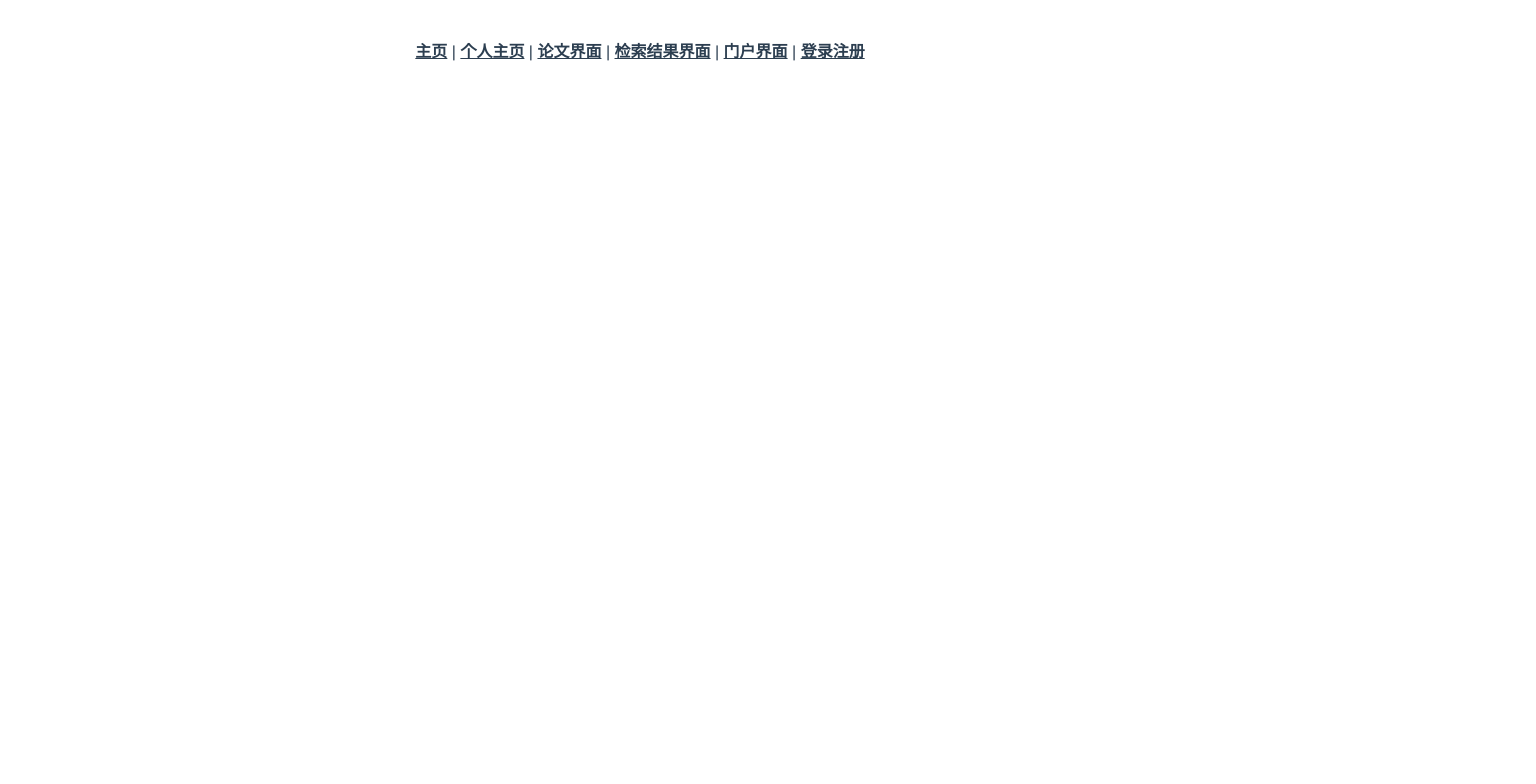
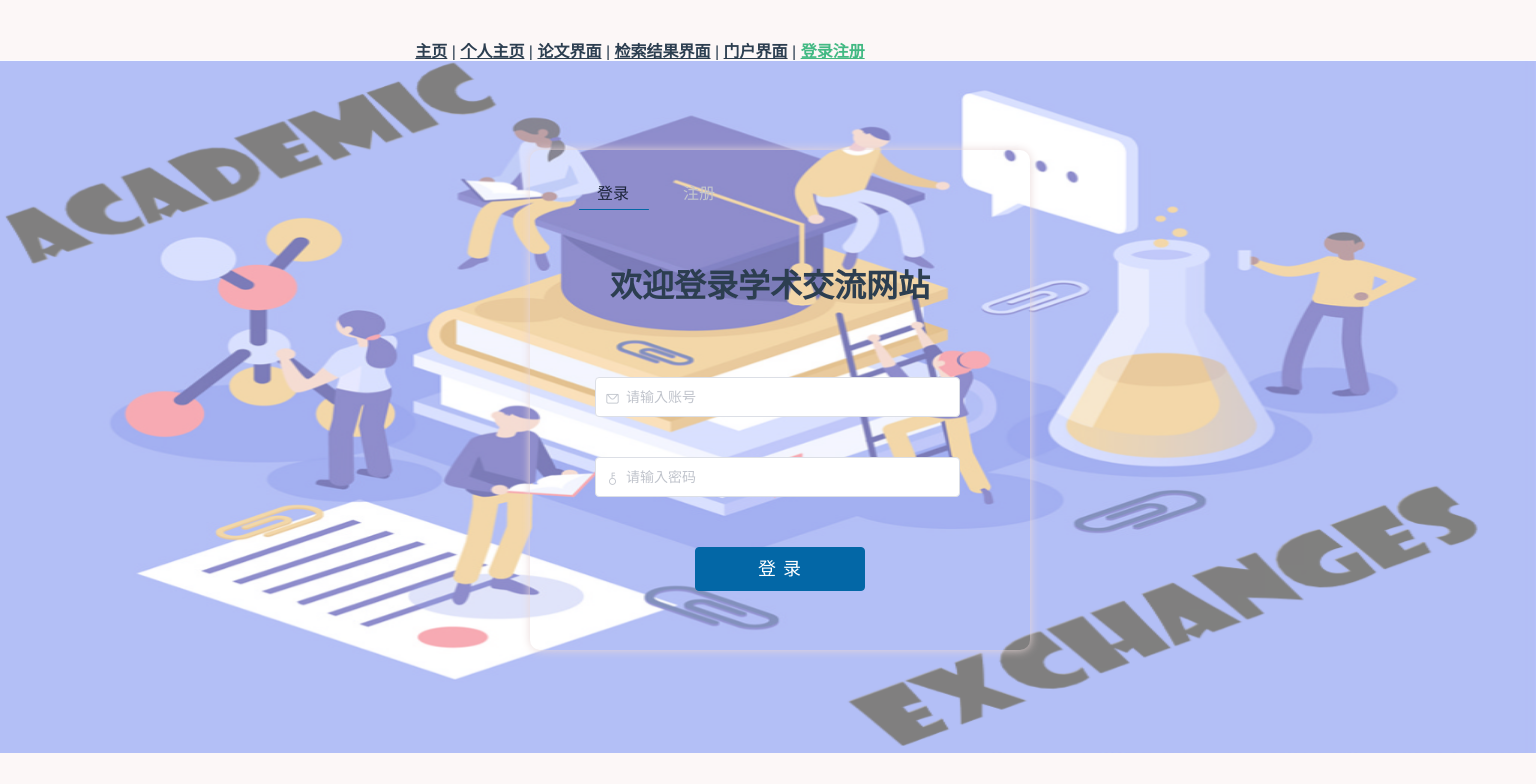
Before and after one commit to iL1nks/Vue-2022-Autumn, a Vue app: page /login in a window 1280 px wide. Shown: the top 784 px of the page, 1536 px wide, since content can reach past the window. Built offline with nearby package versions, Linux system fonts and the light colour scheme.

Commit message:
login.vue

```diff
--- a/src/App.vue
+++ b/src/App.vue
@@ -8,7 +8,7 @@
       <router-link to="/">论文界面</router-link> |
       <router-link to="/">检索结果界面</router-link> |
       <router-link to="/">门户界面</router-link> |
-      <router-link to="/">登录注册</router-link>
+      <router-link to="/login">登录注册</router-link>
     </nav>
     <router-view/>
   </div>
--- a/src/router/index.js
+++ b/src/router/index.js
@@ -22,6 +22,11 @@ const routes = [
     path: '/homepage',
     name: 'homepage',
     component: () => import('../views/HomePageView.vue')
+  },
+  {
+    path: '/login',
+    name: 'login',
+    component: () => import('../views/LoginView.vue')
   }
 ]
 
--- /dev/null
+++ b/src/views/LoginView.vue
@@ -0,0 +1,235 @@
+<template>
+  <div>
+    <img src="../assets/LoginBackground1.png" height="693" width="1536" style="position: absolute;left: 0px;top: 60px">
+    <div class="block">
+      <ul class="tabs" >
+        <i class="line" :style="{left: slideLeft}"></i>
+        <li v-for="(item, index) in tabList" :key="index" class="tab" :class="{'tab-current':  index == currentIndex}" @click="clickTab(index)">{{item}}</li>
+      </ul>
+      <div class="login" v-if="currentIndex===0">
+        <h1 style="margin-left: 80px;margin-top: 50px;font-family: 'Segoe UI'">欢迎登录学术交流网站</h1>
+
+        <el-input style="margin-top: 50px" v-model="login_email" prefix-icon="el-icon-message" placeholder="请输入账号"></el-input>
+
+        <el-input style="margin-top: 40px" v-model="login_password" show-password prefix-icon="el-icon-key" placeholder="请输入密码"></el-input>
+
+        <el-button style="margin-top: 50px" type="login_button" v-on:click="login_0">登 录</el-button>
+      </div>
+      <div class="register" v-if="currentIndex===1">
+
+        <el-input  class="register_input" v-model="register_email" prefix-icon="el-icon-message" placeholder="请输入邮箱地址" @blur="email_blur"></el-input>
+
+        <el-input  class="register_input" v-model="register_name" prefix-icon="el-icon-user" placeholder="请输入姓名" @blur="name_blur"></el-input>
+
+        <el-input  class="register_input" v-model="register_password" show-password prefix-icon="el-icon-key" placeholder="请输入密码"  @blur="password_blur"></el-input>
+
+        <el-input  class="code_input" v-model="register_code"  placeholder="请输入验证码"></el-input>
+        <el-button type="email_check" v-on:click="send_code">发送验证码</el-button>
+
+        <el-button style="margin-top: 35px" type="login_button" v-on:click="register_0">注 册</el-button>
+      </div>
+    </div>
+  </div>
+</template>
+
+<script>
+
+export default {
+  name: "LoginView",
+  mounted() {
+    document.body.style.backgroundColor="#FCF7F7";
+    this.slideLineLeft();
+  },
+  data () {
+    return {
+      tabList: ['登录', '注册'],
+      tabLen: '',
+      currentIndex: 0,
+      slideLeft: '',
+
+      register_email:'',
+      register_code:"",
+      register_name:'',
+      register_password:'',
+
+      login_email:'',
+      login_password:'',
+
+    }
+  },
+  methods: {
+    // 点击时的下划线跟随效果
+    clickTab (index) {
+      this.currentIndex = index
+      this.slideLeft = this.currentIndex * 85+55 + 'px'
+    },
+    // 刚进入页面没有点击时的下划线设置
+    slideLineLeft () {
+      this.tabLen = this.tabList.length
+      this.slideLeft = this.currentIndex * 100+55 + 'px'
+    },
+
+    login_0(){
+      if(this.login_email==''){
+        this.$message.error("未输入邮箱");
+      }
+      if(this.login_password==''){
+        this.$message.error("未输入密码");
+      }
+    },
+    register_0(){
+
+    },
+    send_code(){
+    },
+  },
+
+}
+</script>
+
+<style scoped>
+.el-input {
+  width: 73%;
+  margin-top: 13px;
+  margin-left: 65px;
+}
+
+/deep/ .el-input__inner {
+  border-width: 1px 1px 1px 1px;
+}
+/deep/ .el-input__inner {
+  border-width: 1px 1px 1px 1px;
+}
+/deep/ .el-input__inner:focus {
+  border-color: #383838;
+}
+.register_input{
+  margin-top: 30px;
+}
+.code_input{
+  width: 35%;
+  margin-left: 65px;
+  height: 40px;
+}
+.block{
+  background: transparent;
+  width: 500px;
+  height: 500px;
+  text-align: left;
+  position: absolute;
+  left: 530px;
+  top:150px;
+  border-radius: 2%;
+  box-shadow: 0px 0px 10px #E9D8D8;
+}
+.choice{
+  height: 50px;
+  width: 100%;
+  margin-top: 20px;
+
+}
+.underline{
+  float: left;
+  margin-left: 5%;
+  width: 90%;
+  height: 3px;
+  background-color: blanchedalmond;
+
+}
+.tabs{
+  margin-top: 20px;
+  text-align: center;
+  position: relative;
+  height: 40px;
+}
+.tab{
+  width: 86px;
+  float: left;
+  margin-top: 10px;
+  font-weight: lighter;
+  color: #c3c6cd;
+  font-size: 16px;
+  list-style: none;
+  cursor: pointer;
+}
+.tab-current{
+  font-size: 16px;
+  margin-top: 10px;
+  color: #1c253a;
+  font-weight: 500;
+  list-style: none;
+  cursor: default;
+}
+.line{
+  position: absolute;
+  bottom: 0;
+  width: 70px;
+  margin-left: -.4rem;
+  transition: all 0.3s;
+  height: .08rem;
+  border-radius: .04rem;
+  background: #0367a6;
+}
+
+.el-button--login_button {
+  color: #FFF;
+  margin-left: 165px;
+  margin-top: 50px;
+  width: 170px;
+  background-color: #0367a6;
+  border-color: #0367a6;
+  font-size: 18px;
+  letter-spacing: 1px;
+}
+.el-button--login_button:hover {
+  color: #FFF;
+  margin-left: 65px;
+  margin-top: 50px;
+  width: 370px;
+  background-color: #008997;
+  border-color: #008997;
+  font-size: 18px;
+  letter-spacing: 1px;
+}
+.el-button--login_button:focus {
+  color: #FFF;
+  margin-left: 165px;
+  margin-top: 50px;
+  width: 170px;
+  background-color: #0367a6;
+  border-color: #0367a6;
+  font-size: 18px;
+  letter-spacing: 1px;
+}
+.el-button--email_check {
+  color: #FFF;
+  margin-left: 65px;
+  margin-top: 30px;
+  width: 120px;
+  height: 40px;
+  background-color: #0367a6;
+  border-color: #0367a6;
+  font-size: 16px;
+}
+.el-button--email_check:hover {
+  color: #FFF;
+  margin-left: 65px;
+  margin-top: 30px;
+  width: 120px;
+  height: 40px;
+  background-color: #008997;
+  border-color: #008997;
+  font-size: 16px;
+}
+.el-button--email_check:focus {
+  color: #FFF;
+  margin-left: 65px;
+  margin-top: 30px;
+  width: 120px;
+  height: 40px;
+  background-color: #0367a6;
+  border-color: #0367a6;
+  font-size: 16px;
+}
+
+</style>
```
Also changed, not shown: src/assets/LoginBackground1.png (added), 1 other file (tests, documents, lock files or other folders).
